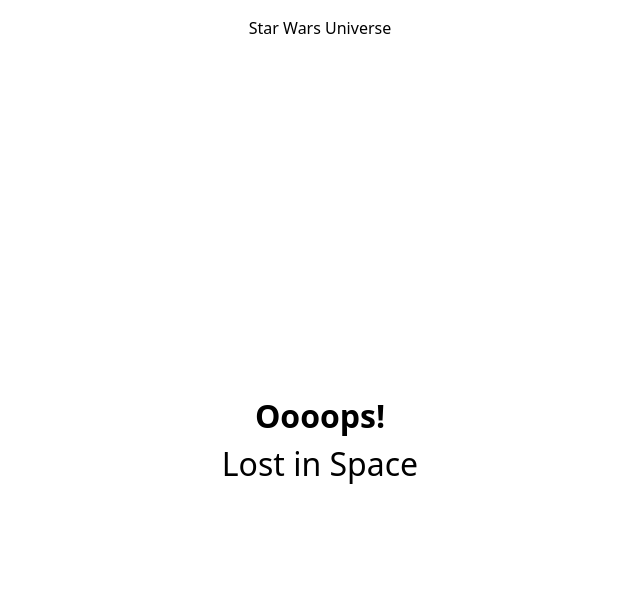
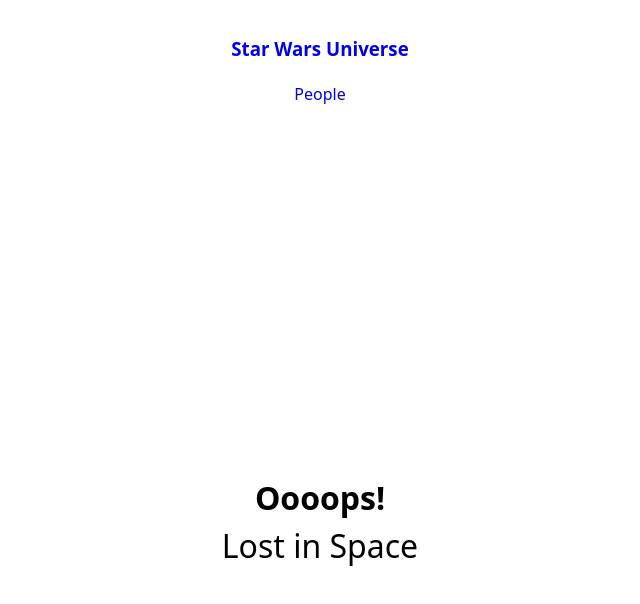
Before and after one commit to Miopixi/star-wars-universe, a React (Vite) app: page /people in a window 1280 px wide. Shown: the top 604 px of the page, without its empty margins (320-960 px from the left). Built offline with nearby package versions, Linux system fonts and the light colour scheme; the HTML template or start-up script is replaced by a standard one.

Commit message:
Update Layout and create Header component

```diff
--- /dev/null
+++ b/src/components/Header.tsx
@@ -0,0 +1,23 @@
+import { NavLink } from 'react-router-dom'
+
+import Title from './Title'
+import './components.css'
+
+function Header() {
+
+  return (
+    <>
+      <header>
+        <h3><Title /></h3>
+
+        <nav>
+          <ul>
+            <NavLink to='/people'>People</NavLink>
+          </ul>
+        </nav>
+      </header>
+    </>
+  )
+}
+
+export default Header
--- a/src/components/Layout.tsx
+++ b/src/components/Layout.tsx
@@ -1,6 +1,6 @@
 import { ReactNode } from 'react'
 
-import Title from './Title'
+import Header from './Header';
 
 interface LayoutProps {
   children: ReactNode;
@@ -10,7 +10,7 @@
 
   return (
     <>
-      <Title />
+      <Header />
       <main>{ children }</main>
     </>
   )
--- a/src/components/Title.tsx
+++ b/src/components/Title.tsx
@@ -3,7 +3,9 @@
 
   return (
     <>
-      Star Wars Universe
+      <a href='/'>
+        Star Wars Universe
+      </a>
     </>
   )
 }
--- a/src/index.css
+++ b/src/index.css
@@ -31,6 +31,10 @@
   line-height: 1.1;
 }
 
+ul {
+  padding: 0;
+}
+
 button {
   border: 1px solid transparent;
   font-size: 1em;
```
